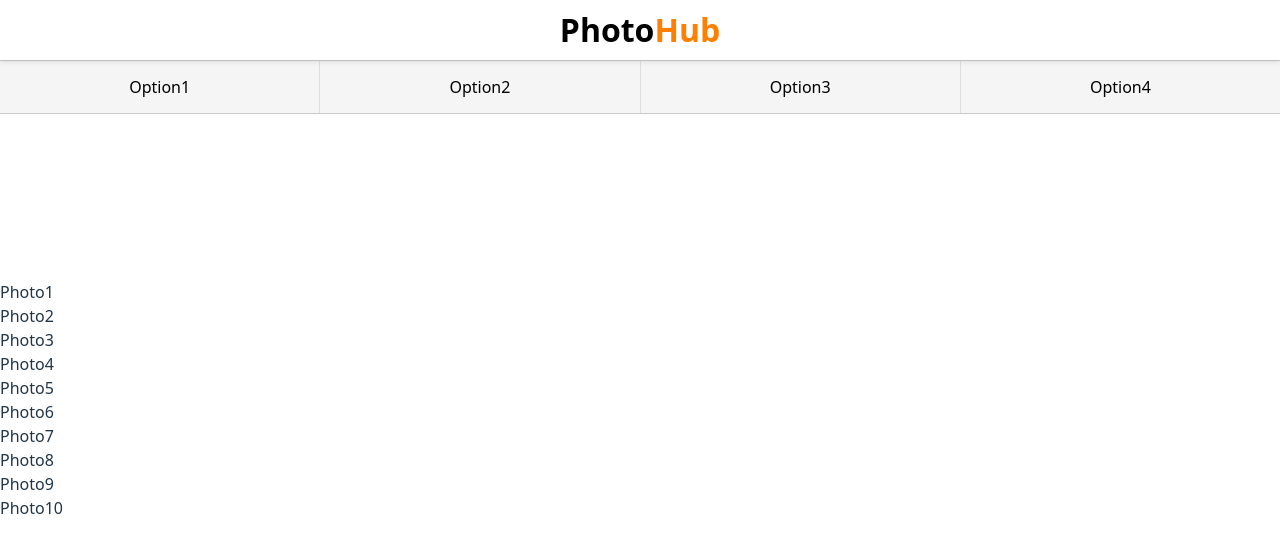
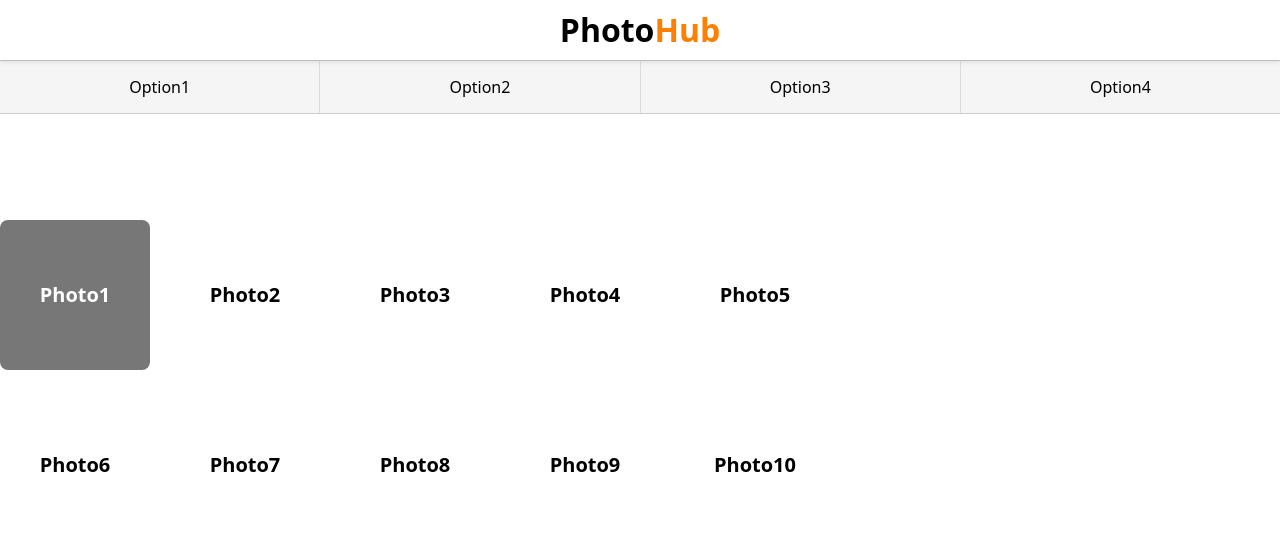
Before and after one commit to cainephung/AWF_GroupAssignment, a React (Vite) app in the folder client/: page /photos in a window 1280 px wide. Shown: the top 552 px of the page. Built offline with nearby package versions, Linux system fonts and the light colour scheme.

Commit message:
styled the photo boxes with grid layout and selection colour

```diff
--- a/client/src/pages/PhotoSelector.tsx
+++ b/client/src/pages/PhotoSelector.tsx
@@ -10,12 +10,45 @@ export default function PhotoSelector() {
     const [selected, setSelected] = useState("Photo1");
 
     return (
-        <div>
+        <div style={styles.grid}>
             {photos.map((photo) => (
-                <div key={photo} onClick={() => setSelected(photo)}>
-                    {photo}
+                <div
+                    key={photo}
+                    style={{
+                        ...styles.photoBox,
+                        backgroundColor: selected === photo ? "#777" : "white",
+                        color: selected === photo ? "white" : "black",
+                    }}
+                    onClick={() => setSelected(photo)}
+                >
+                    <span style={styles.photoText}>{photo}</span>
                 </div>
             ))}
         </div>
     );
 }
+
+const styles = {
+    grid: {
+        display: "grid",
+        gridTemplateColumns: "repeat(5, 150px)",
+        gap: "20px",
+        justifyContent: "center",
+        marginBottom: "40px",
+    },
+    photoBox: {
+        width: "150px",
+        height: "150px",
+        display: "flex",
+        alignItems: "center",
+        justifyContent: "center",
+        fontWeight: "bold",
+        fontSize: "20px",
+        borderRadius: "8px",
+        cursor: "pointer",
+        transition: "0.2s ease",
+    },
+    photoText: {
+        pointerEvents: "none" as const,
+    },
+};
```
